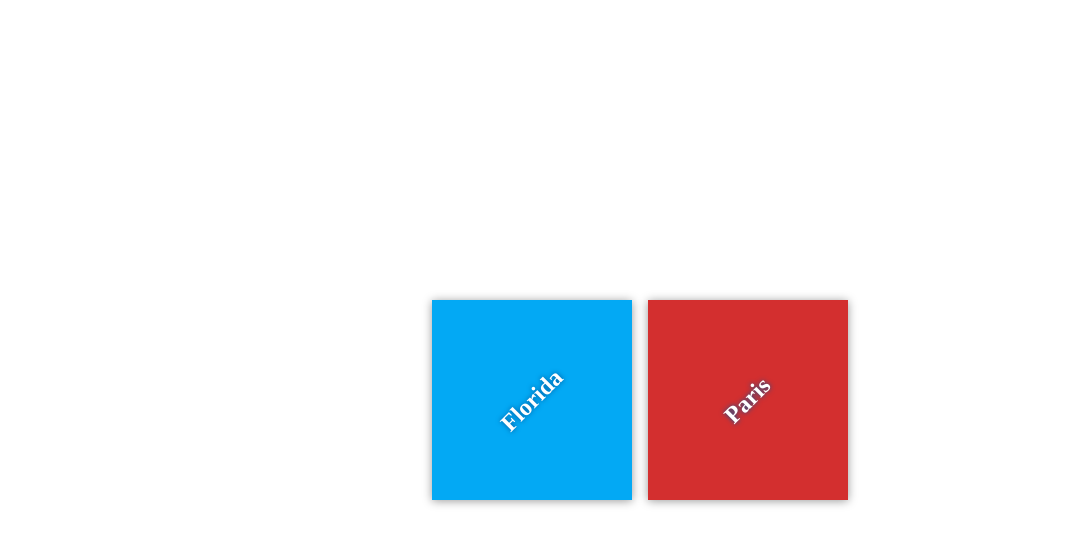
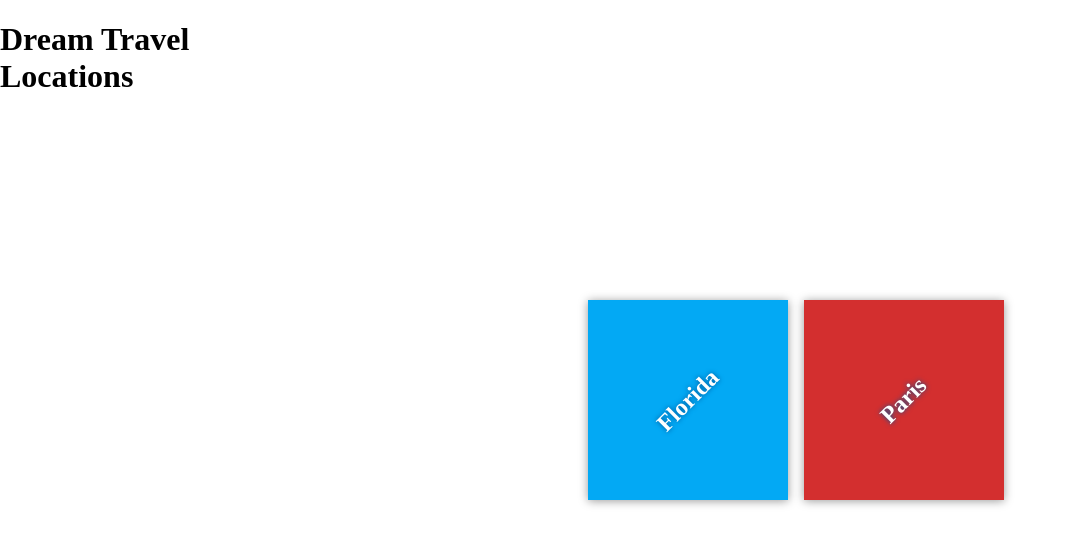
Before and after one commit to MK1NG/my-travel-plans, a plain HTML site: page index.html in a window 1280 px wide. Shown: the whole page, without its empty margins (0-1072 px from the left). Drawn offline with Linux system fonts and the light colour scheme.

Commit message:
Add header

```diff
--- a/index.html
+++ b/index.html
@@ -7,6 +7,10 @@
     <link rel="stylesheet" href="css/app.css">
 </head>
 <body>
+   <header>
+        <h1>Dream Travel Locations</h1>
+
+   </header>
 
     <div class="container">
         <div class="destination-container">
```
